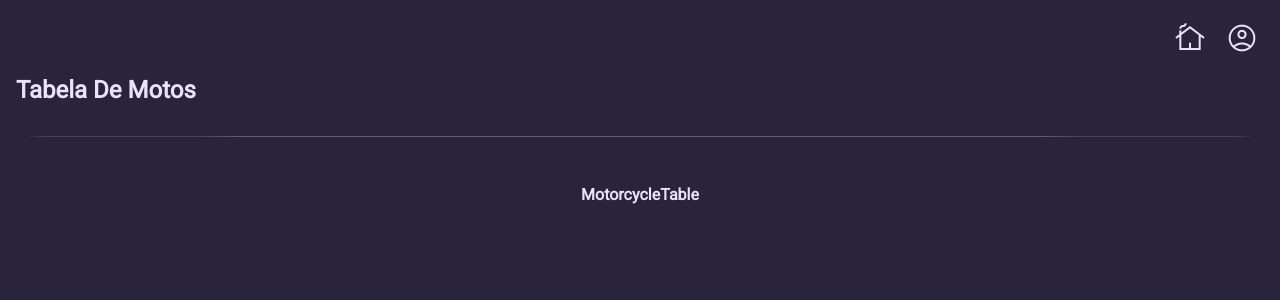
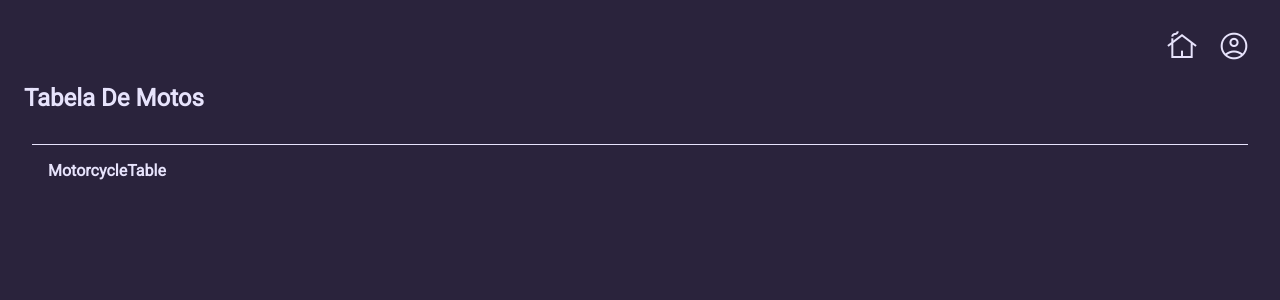
Before and after one commit to rsanttos89/teste-motocaSystems-frontEnd, a React (Create React App) app: page /motorcycle_table in a window 1280 px wide. Shown: the top 300 px of the page. Built offline with nearby package versions, Linux system fonts and the light colour scheme.

Commit message:
new config layout

```diff
--- a/src/App.css
+++ b/src/App.css
@@ -21,6 +21,7 @@
   --border-color: #E7E3FC;
   --bottom-color: #3BADFB;
   --bottom-txt-color: #E7E3FC;
+  --card-color: #312D4B;
 }
 
 html, body, a {
--- a/src/components/Header/index.tsx
+++ b/src/components/Header/index.tsx
@@ -14,8 +14,6 @@ const Header: React.FC<HeaderProps> = ({ title }) => {
       </div>
 
       <h1>{title}</h1>
-
-      <hr />
     </header>
   );
 };
--- a/src/components/Header/styles.css
+++ b/src/components/Header/styles.css
@@ -1,6 +1,5 @@
 #topbar {
   width: 100%;
-  padding: 16px;
 }
 
 #topbar .box-icons {
@@ -25,13 +24,5 @@
   font-weight: bolder;
   text-transform: capitalize;
   align-self: flex-start;
+  margin-bottom: 32px;
 }
-
-#topbar hr {
-  width: 100%;
-  height: 1px;
-  opacity: 0.3;
-  background-color: var(--border-color);
-  border-radius: 100%;
-  margin: 32px 0px ;
-}
--- a/src/components/Layout/styles.css
+++ b/src/components/Layout/styles.css
@@ -13,7 +13,7 @@
 .main-content {
   flex: 1;
   margin: 0;
-  padding: 0;
+  padding: 24px;
   box-sizing: border-box;
   overflow: auto;
 }
--- a/src/screens/MotorcycleRegistration/styles.css
+++ b/src/screens/MotorcycleRegistration/styles.css
@@ -1,5 +1,5 @@
 #body-motorcycle {
-  padding: 0px 16px;
+  border-top: 1px solid var(--border-color);
 }
 
 #body-motorcycle header {
@@ -9,6 +9,7 @@
 #body-motorcycle header h2 {
   font-size: 1.6rem;
   text-align: center;
+  margin-top: 32px;
 }
 
 #body-motorcycle form {
--- a/src/screens/MotorcycleTable/index.tsx
+++ b/src/screens/MotorcycleTable/index.tsx
@@ -2,7 +2,7 @@ import './styles.css';
 
 const MotorcycleTable = () => {
   return (
-    <section className='flex'>
+    <section id='body-MotorcycleTable' className='flex'>
       <h1>MotorcycleTable</h1>
     </section>
   );
--- a/src/screens/MotorcycleTable/styles.css
+++ b/src/screens/MotorcycleTable/styles.css
@@ -0,0 +1,10 @@
+#body-MotorcycleTable {
+  margin: 0 auto;
+  width: calc(100% - 16px);
+  height: calc(100vh - 180px);
+  border-top: 1px solid var(--border-color);
+  align-items: flex-start;
+  justify-content: flex-start;
+  padding: 16px;
+  overflow: auto;
+}
```
